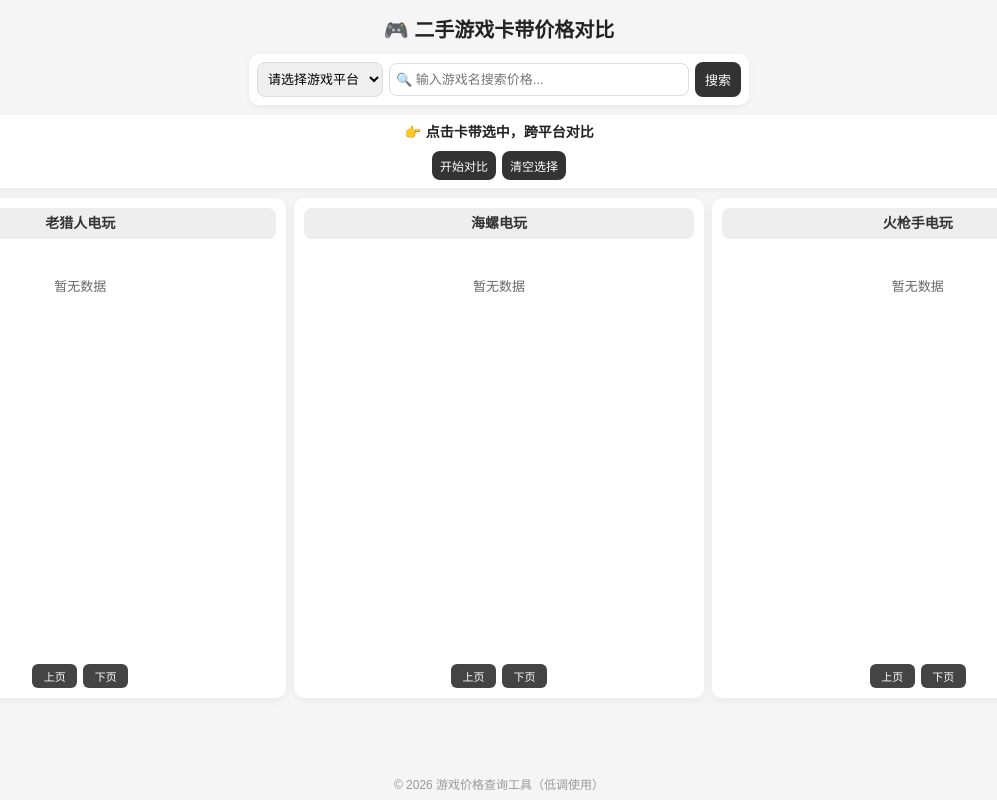
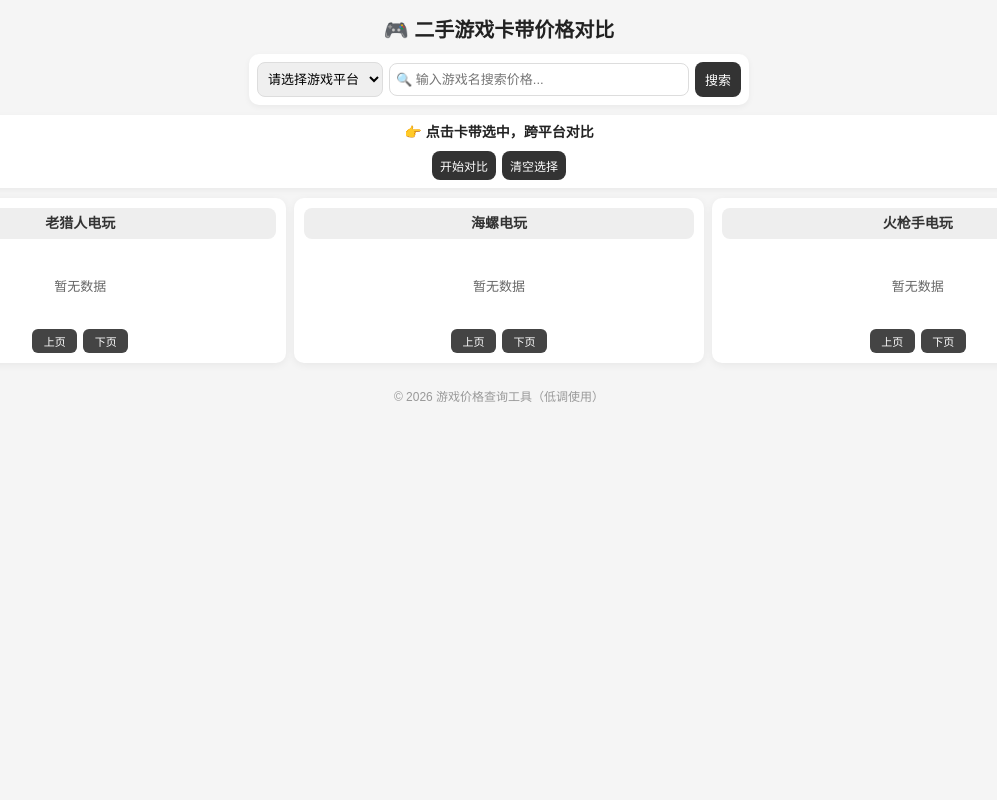
Before and after one commit to BanBrick-zhang/GameCardBattle, a Flask app: page / in a window 1280 px wide. Shown: the whole page, without its empty margins (141-1138 px from the left). Run offline with Flask 3, Linux system fonts and the light colour scheme.

Commit message:
Update style.css

```diff
--- a/static/style.css
+++ b/static/style.css
@@ -123,8 +123,7 @@ button:hover {
     box-shadow: 0 2px 8px rgba(0, 0, 0, 0.06);
     padding: 10px;
     width: 100%;
-    height: 100%; /* 强制高度填满 */
-    min-height: 500px; /* 统一最小高度 */
+    height: auto; /* 自动高度，不固定 */
     display: flex;
     flex-direction: column;
 }
@@ -150,9 +149,9 @@ button:hover {
     display: flex;
     flex-direction: column;
     gap: 6px;
-    flex: 1;
+    flex: none; /* 关闭自动撑满 */
+    min-height: unset; /* 不限制最小高度 */
     margin-bottom: 8px;
-    min-height: 0;
 }
 
 .game-item {
@@ -358,16 +357,14 @@ button:hover {
     box-shadow: 0 0 20px rgba(0, 0, 0, 0.5);
 }
 
+/* 底部版权居中 */
 .footer-copyright {
-    position: fixed;
-    bottom: 0;
-    left: 0;
-    width: 100%;
     text-align: center;
-    padding: 6px 0;
+    margin-top: 16px;
+    padding: 10px 0;
     font-size: 12px;
     color: #999;
-    background: #f5f5f5;
+    width: 100%;
 }
 
 /* ==============================================
```
